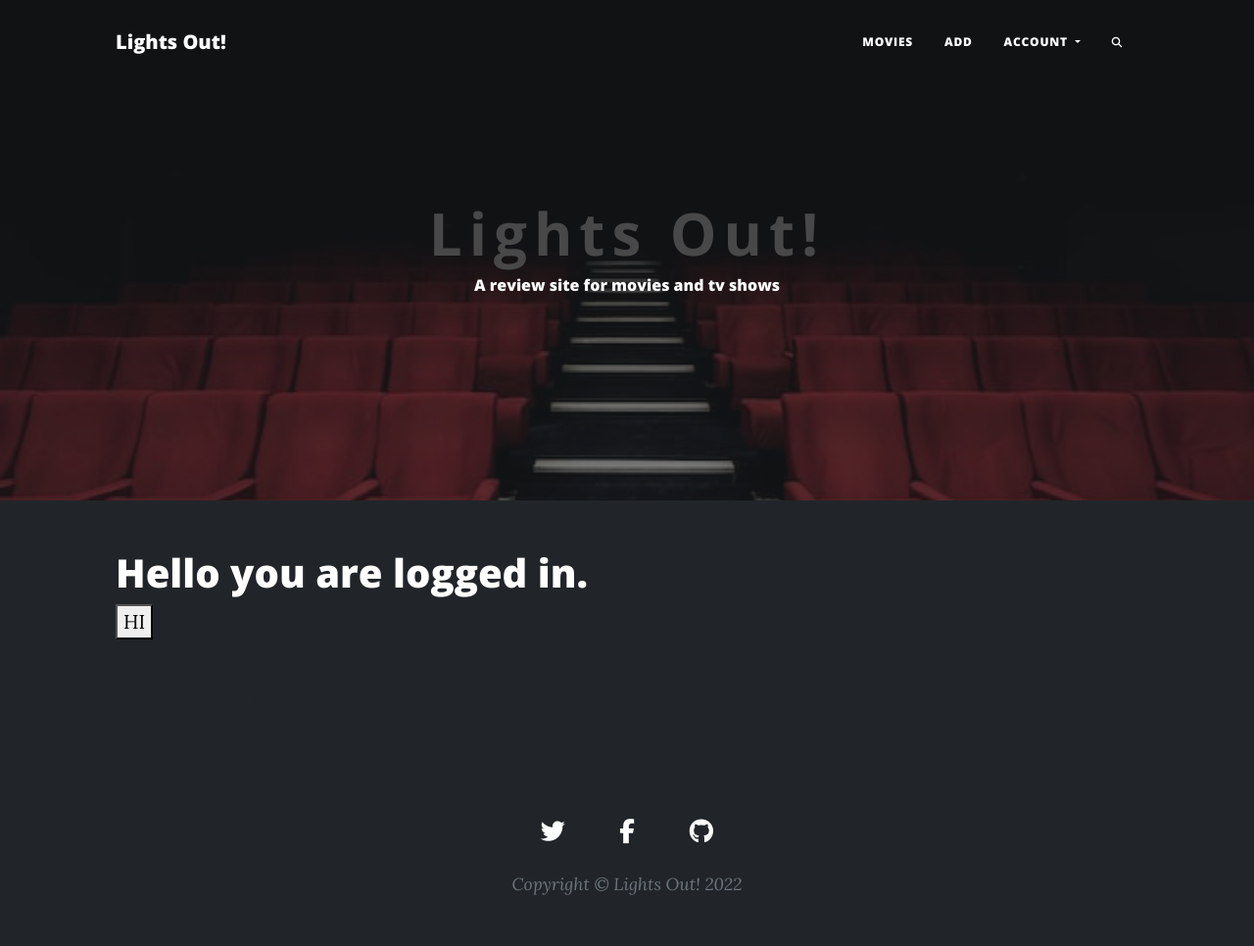
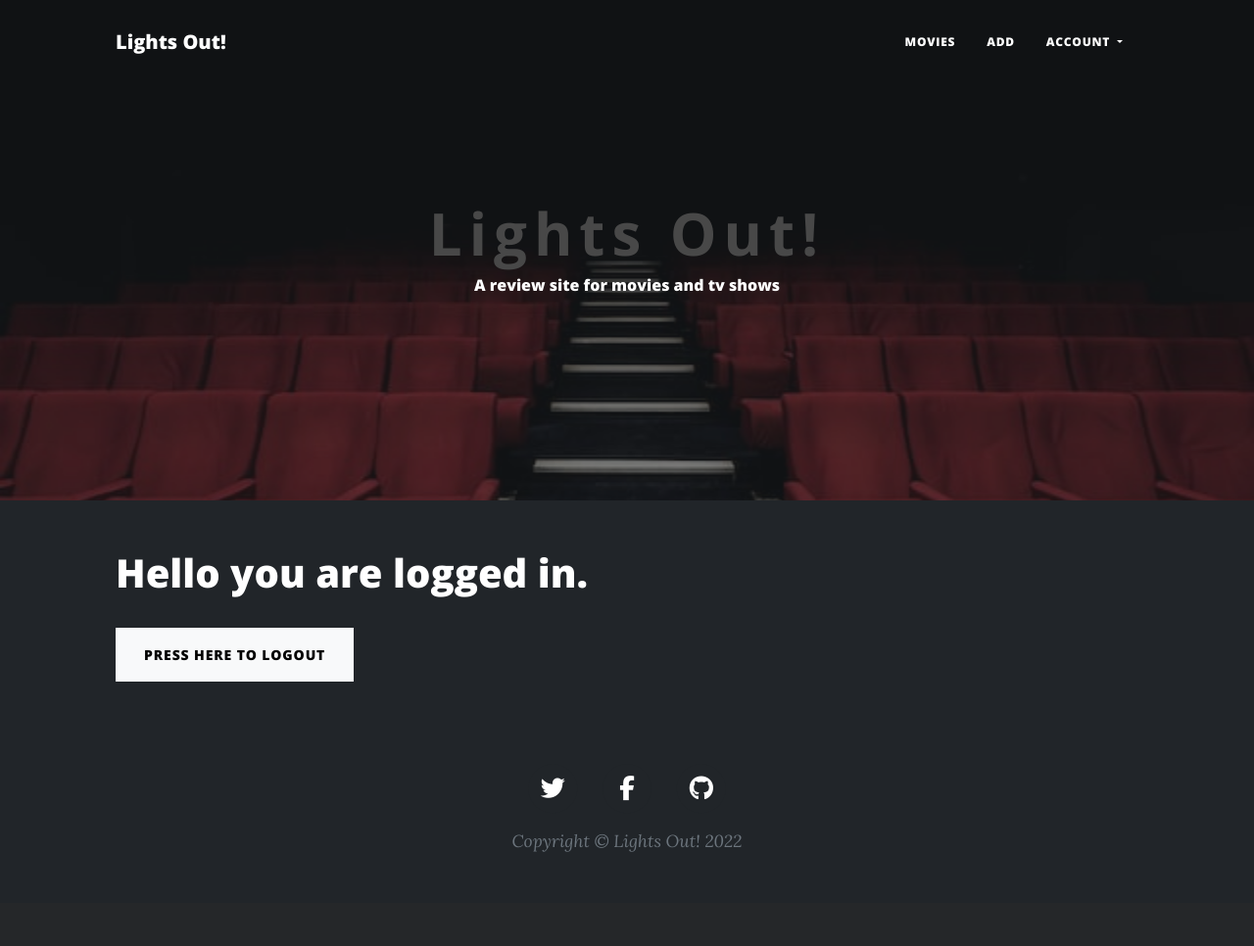
Before and after one commit to MaggieWalsh/QA---Project, a Flask app: page /dashboard in a window 1280 px wide. Shown: the whole page at 98% size. After the commit the page ends 870 px from the top, so only its background shows below. Run offline with Flask 2, Linux system fonts and the light colour scheme; the visitor is signed in with stand-in values (Sample User, id 1); some libraries are stand-ins or nearby versions.

Commit message:
Update login/refister functions and styling

```diff
--- a/application/templates/base.html
+++ b/application/templates/base.html
@@ -57,8 +57,6 @@
                             <li><a class="dropdown-item" href="{{ url_for('register') }}">Register</a></li>
                         </ul>
                     </li>
-                    <li class="nav-item"><a class="nav-link px-lg-3 py-3 py-lg-4" href="#"><small class=""><i
-                                    class="fas fa-search"></i></small></a></li>
                 </ul>
             </div>
         </div>
--- a/application/templates/dashboard.html
+++ b/application/templates/dashboard.html
@@ -1,8 +1,8 @@
 {% extends "base.html" %}
 {% block content %}
 <h1>Hello you are logged in.</h1>
-<button>HI</button>
+<!-- Why is this button/link not working -->
 <p>
-    <a class="btn btn-small" href="{{url_for('logout')}}">Press here to logout</a>
+    <a class="btn btn-light text-uppercase" href="{{url_for('logout')}}">Press here to logout</a>
 </p>
 {% endblock %}
--- a/application/templates/login.html
+++ b/application/templates/login.html
@@ -12,10 +12,14 @@
                         <form method="POST" action="">
                             {{ form.hidden_tag() }}
                             {{ form.username }}
+                            <br>
+                            <br>
                             {{ form.password }}
+                            <br>
+                            <br>
                             {{ form.submit }}
                         </form>
-
+                        <br>
                         <a href="{{ url_for('register') }}">Don't have an account yet? Sign Up</a>
                     </div>
                 </div>
--- a/application/templates/register.html
+++ b/application/templates/register.html
@@ -12,10 +12,14 @@
                         <form method="POST" action="">
                             {{ form.hidden_tag() }}
                             {{ form.username }}
+                            <br>
+                            <br>
                             {{ form.password }}
+                            <br>
+                            <br>
                             {{ form.submit }}
                         </form>
-
+                        <br>
                         <a href="{{ url_for('login') }}">Already have an account? Log In</a>
                     </div>
                 </div>
```
